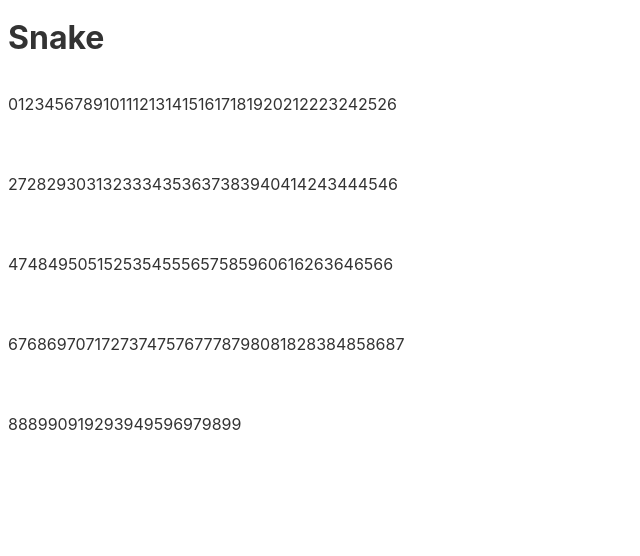
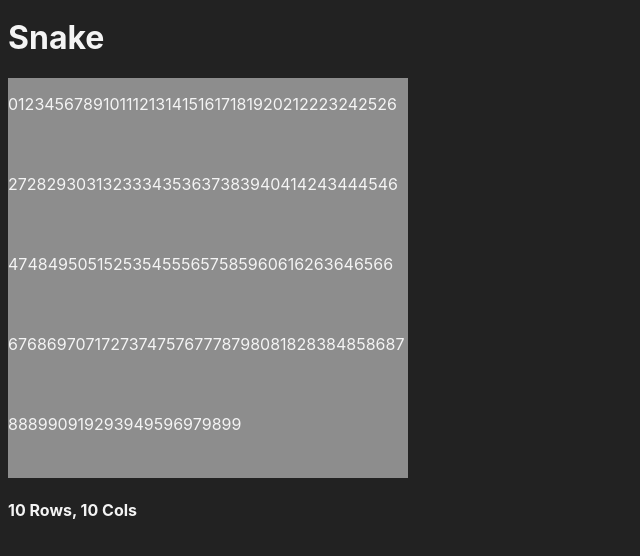
Before and after one commit to aniketbiprojit/Snake-Game, a Svelte app: page / in a window 1280 px wide. Shown: the top 556 px of the page, without its empty margins (0-640 px from the left). Built offline with nearby package versions, Linux system fonts and the light colour scheme.

Commit message:
feat: create cells

```diff
--- a/public/global.css
+++ b/public/global.css
@@ -7,7 +7,8 @@ body {
 }
 
 body {
-	color: #333;
+	background-color: #222;
+	color: #f4f4f4;
 	margin: 0;
 	padding: 8px;
 	box-sizing: border-box;
@@ -70,3 +71,22 @@ button:focus {
 h1 {
 	margin-top: 0;
 }
+
+.grid {
+	background-color: rgb(141, 141, 141);
+}
+
+.cell {
+	border: 1px solid rgb(39, 39, 39);
+	display: flex;
+	align-items: center;
+	justify-content: center;
+}
+
+.cell > p {
+	margin: 0;
+}
+
+.marked {
+	background-color: aqua;
+}
--- a/rollup.config.js
+++ b/rollup.config.js
@@ -1,33 +1,33 @@
-import svelte from 'rollup-plugin-svelte';
-import commonjs from '@rollup/plugin-commonjs';
-import resolve from '@rollup/plugin-node-resolve';
-import livereload from 'rollup-plugin-livereload';
-import { terser } from 'rollup-plugin-terser';
-import sveltePreprocess from 'svelte-preprocess';
-import typescript from '@rollup/plugin-typescript';
-import css from 'rollup-plugin-css-only';
+import svelte from 'rollup-plugin-svelte'
+import commonjs from '@rollup/plugin-commonjs'
+import resolve from '@rollup/plugin-node-resolve'
+import livereload from 'rollup-plugin-livereload'
+import { terser } from 'rollup-plugin-terser'
+import sveltePreprocess from 'svelte-preprocess'
+import typescript from '@rollup/plugin-typescript'
+import css from 'rollup-plugin-css-only'
 
-const production = !process.env.ROLLUP_WATCH;
+const production = !process.env.ROLLUP_WATCH
 
 function serve() {
-	let server;
+	let server
 
 	function toExit() {
-		if (server) server.kill(0);
+		if (server) server.kill(0)
 	}
 
 	return {
 		writeBundle() {
-			if (server) return;
+			if (server) return
 			server = require('child_process').spawn('npm', ['run', 'start', '--', '--dev'], {
 				stdio: ['ignore', 'inherit', 'inherit'],
-				shell: true
-			});
+				shell: true,
+			})
 
-			process.on('SIGTERM', toExit);
-			process.on('exit', toExit);
-		}
-	};
+			process.on('SIGTERM', toExit)
+			process.on('exit', toExit)
+		},
+	}
 }
 
 export default {
@@ -36,15 +36,15 @@ export default {
 		sourcemap: true,
 		format: 'iife',
 		name: 'app',
-		file: 'public/build/bundle.js'
+		file: 'public/build/bundle.js',
 	},
 	plugins: [
 		svelte({
 			preprocess: sveltePreprocess(),
 			compilerOptions: {
 				// enable run-time checks when not in production
-				dev: !production
-			}
+				dev: !production,
+			},
 		}),
 		// we'll extract any component CSS out into
 		// a separate file - better for performance
@@ -57,14 +57,14 @@ export default {
 		// https://github.com/rollup/plugins/tree/master/packages/commonjs
 		resolve({
 			browser: true,
-			dedupe: ['svelte']
+			dedupe: ['svelte'],
 		}),
 		commonjs(),
 		typescript({
 			sourceMap: !production,
-			inlineSources: !production
+			inlineSources: !production,
 		}),
-
+		resolve(),
 		// In dev mode, call `npm run start` once
 		// the bundle has been generated
 		!production && serve(),
@@ -75,9 +75,9 @@ export default {
 
 		// If we're building for production (npm run build
 		// instead of npm run dev), minify
-		production && terser()
+		production && terser(),
 	],
 	watch: {
-		clearScreen: false
-	}
-};
+		clearScreen: false,
+	},
+}
--- a/src/App.svelte
+++ b/src/App.svelte
@@ -1,4 +1,5 @@
 <script lang="ts">
+	export let rows, cols, handleKeyPress;
 </script>
 
 <style>
@@ -8,7 +9,8 @@
 	}
 </style>
 
-<main>
+<main on:keypress={handleKeyPress}>
 	<h1>Snake</h1>
 	<div class="grid" id="grid" />
+	<h4>{rows} Rows, {cols} Cols</h4>
 </main>
--- a/src/main.ts
+++ b/src/main.ts
@@ -18,19 +18,22 @@ function createGrid() {
 	grid_elem.style.width = (rows * size).toString() + 'px'
 	for (let i = 0; i < rows; i++) {
 		for (let j = 0; j < cols; j++) {
-			const cell = document.createElement('div')
-			cell.setAttribute('data-x', i.toString())
-			cell.setAttribute('data-y', j.toString())
-			const p = document.createElement('p')
-			p.innerHTML = (i * rows + j).toString()
-			cell.appendChild(p)
+			const cell = createCell(i, j)
 
 			grid_elem.appendChild(cell)
 		}
 	}
-	console.log(grid_elem)
 }
 
 createGrid()
 
 export default app
+function createCell(i: number, j: number) {
+	const cell = document.createElement('div')
+	cell.setAttribute('data-x', i.toString())
+	cell.setAttribute('data-y', j.toString())
+	const p = document.createElement('p')
+	p.innerHTML = (i * rows + j).toString()
+	cell.appendChild(p)
+	return cell
+}
```
Also changed, not shown: package.json (+4 -4 lines), src/Cell.ts (added, +16 -0 lines), 1 other file (tests, documents, lock files or other folders).
